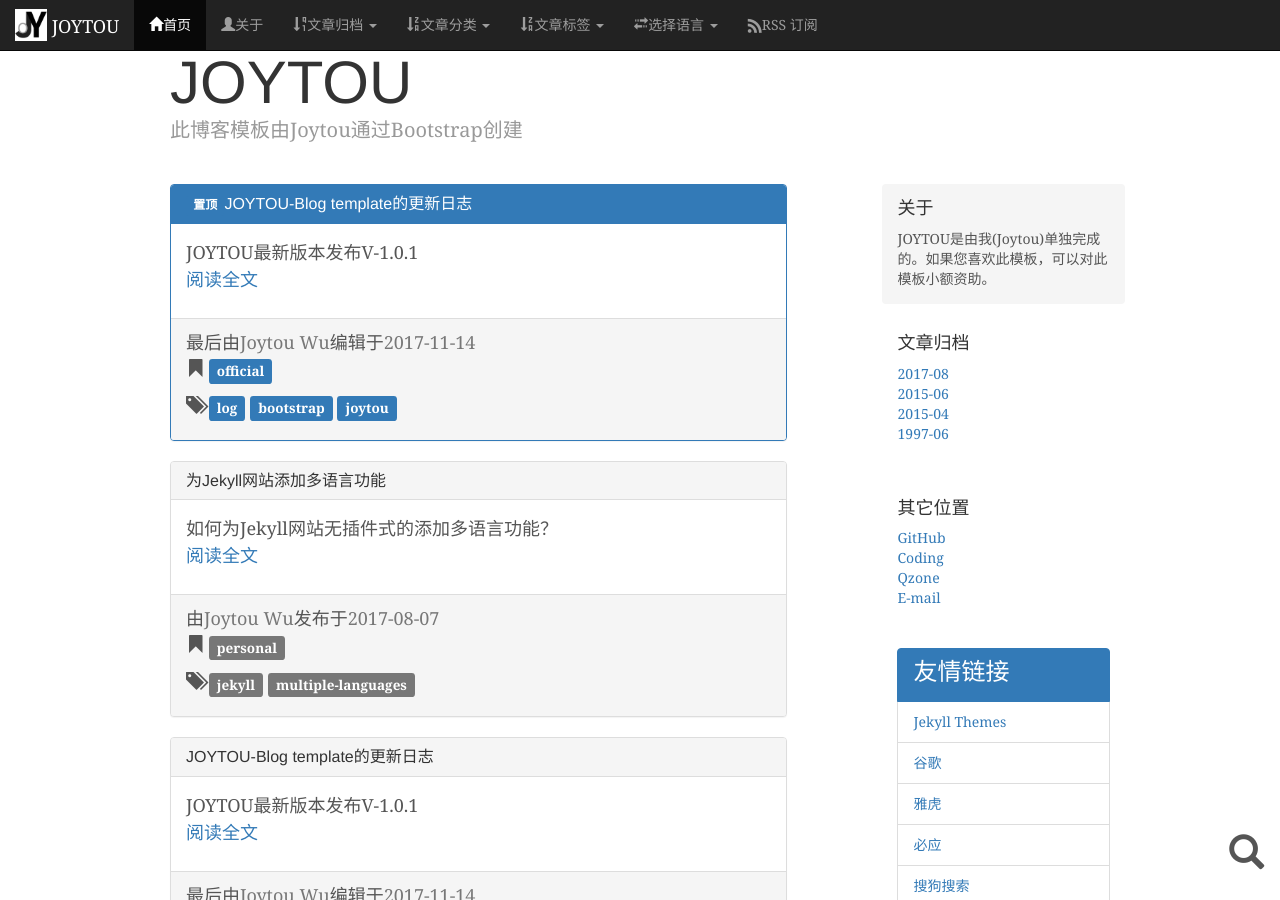
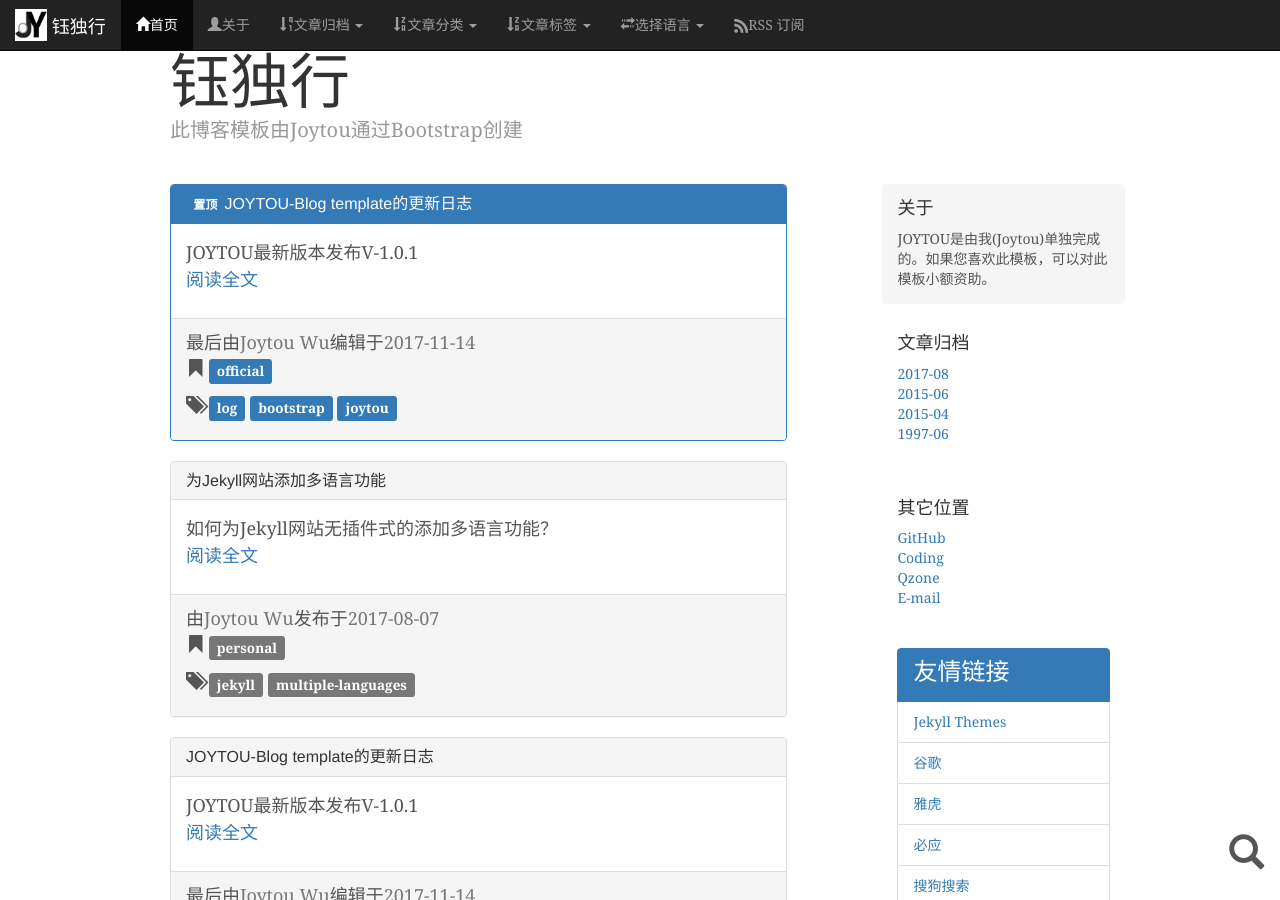
Before and after one commit to ssskming/ssskming.github.io, a Jekyll site: the page built from index.cn.html, in a window 1280 px wide and 900 px high. Built offline with Jekyll 4.4.1, drawn with Linux system fonts in a browser that asks for light colours; some web fonts are replaced; comment, search, counter and statistics services are not loaded.

Commit message:
更改标题

```diff
--- a/_data/cn.yml
+++ b/_data/cn.yml
@@ -1,4 +1,4 @@
-     sitename: "JOYTOU"
+     sitename: "钰独行"
      sitesubname: "一个热爱折腾、不肯休息的业余程序员！"
      sitedescription: "此博客模板由builder通过style创建"
      siteabout: "JOYTOU是由我(Joytou)单独完成的。如果您喜欢此模板，可以对此模板小额资助。"
```
